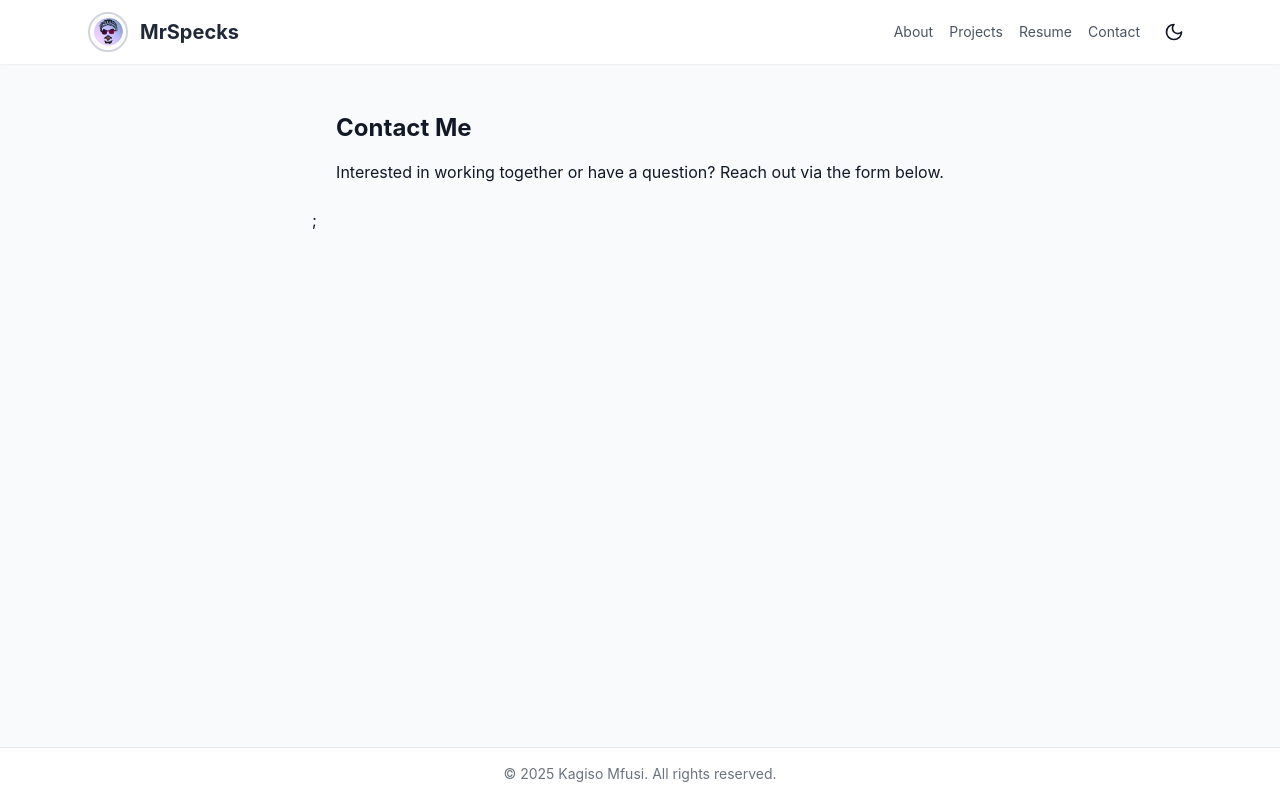
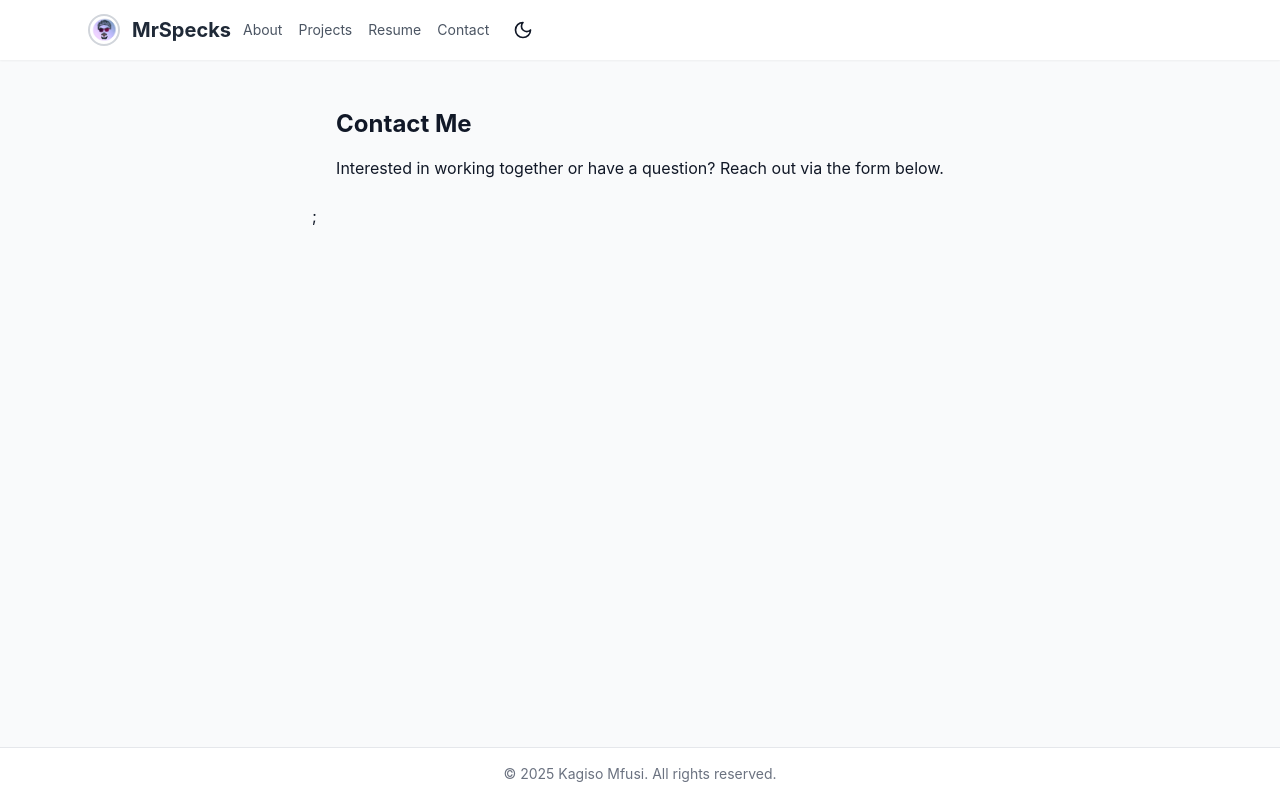
Before and after one commit to MrSpecks/MrSpecks-, a Next.js app in the folder portfolio/: page /contact in a window 1280 px wide. Built offline with nearby package versions, Linux system fonts and the light colour scheme.

Commit message:
Update Header.tsx

```diff
--- a/portfolio/components/layout/Header.tsx
+++ b/portfolio/components/layout/Header.tsx
@@ -8,27 +8,28 @@ export default function Header() {
 <header className="bg-white dark:bg-gray-900 shadow-sm sticky top-0 z-50">
       <div className="max-w-6xl mx-auto px-2 sm:px-4 md:px-6 py-2 sm:py-3 flex justify-between items-center">
         <div className="flex items-center gap-3">
-          <div className="w-8 h-8 sm:w-10 sm:h-10 relative">
+          <div className="flex items-center space-x-2 sm:space-x-3">
           <Image src="/images/avatar/avatar.png"
             alt="Kagiso Mfusi"
-            width={40}
-            height={40}
-            className="rounded-full border-2 border-gray-300 dark:border-gray-600 object-cover" />
-            </div>
+            width={32}
+            height={32}
+            className="rounded-full border-2 border-gray-300 dark:border-gray-600 object-cover"
+            />
           <Link href="/" className="text-xl sm:text-xl font-bold text-gray-800 dark:text-white">
             MrSpecks
           </Link>
         </div>
         <div className="flex gap-4 items-center">
-          <nav className="flex flex-wrap gap-2 sm:gap-4">
-            <Link href="/about" className="text-xs sm:text-sm hover:underline text-gray-600 dark:text-gray-300">About</Link>
-            <Link href="/projects" className="text-xs sm:text-sm hover:underline text-gray-600 dark:text-gray-300">Projects</Link>
-            <Link href="/resume" className="text-xs sm:text-sm hover:underline text-gray-600 dark:text-gray-300">Resume</Link>
-            <Link href="/contact" className="text-xs sm:text-sm hover:underline text-gray-600 dark:text-gray-300">Contact</Link>
+          <nav className="flex space-x-2 sm:space-x-4 text-xs sm:text-sm">
+            <Link href="/about" className="hover:underline text-gray-600 dark:text-gray-300">About</Link>
+            <Link href="/projects" className="hover:underline text-gray-600 dark:text-gray-300">Projects</Link>
+            <Link href="/resume" className="hover:underline text-gray-600 dark:text-gray-300">Resume</Link>
+            <Link href="/contact" className="hover:underline text-gray-600 dark:text-gray-300">Contact</Link>
           </nav>
           <DarkModeToggle />
         </div>
       </div>
+      </div>
     </header>
   )
 }
```
